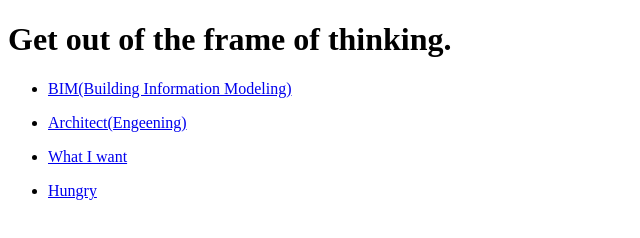
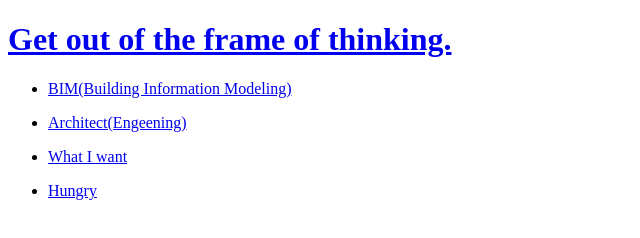
Before and after one commit to AchiKim/archi, a plain HTML site: page index.html in a window 1280 px wide. Shown: the whole page, without its empty margins (0-640 px from the left). Drawn offline with Linux system fonts and the light colour scheme.

Commit message:
Add files via upload

```diff
--- a/index.html
+++ b/index.html
@@ -4,7 +4,7 @@
     <meta charset="utf-8">
     <title></title>
   </head>
-  <h1>Get out of the frame of thinking.</h1>
+  <h1><a href="index.html">Get out of the frame of thinking.</a></h1>
   <body>
     <ul>
       <li><p><a href="2.BIM.html">BIM(Building Information Modeling)</a></p>
```
